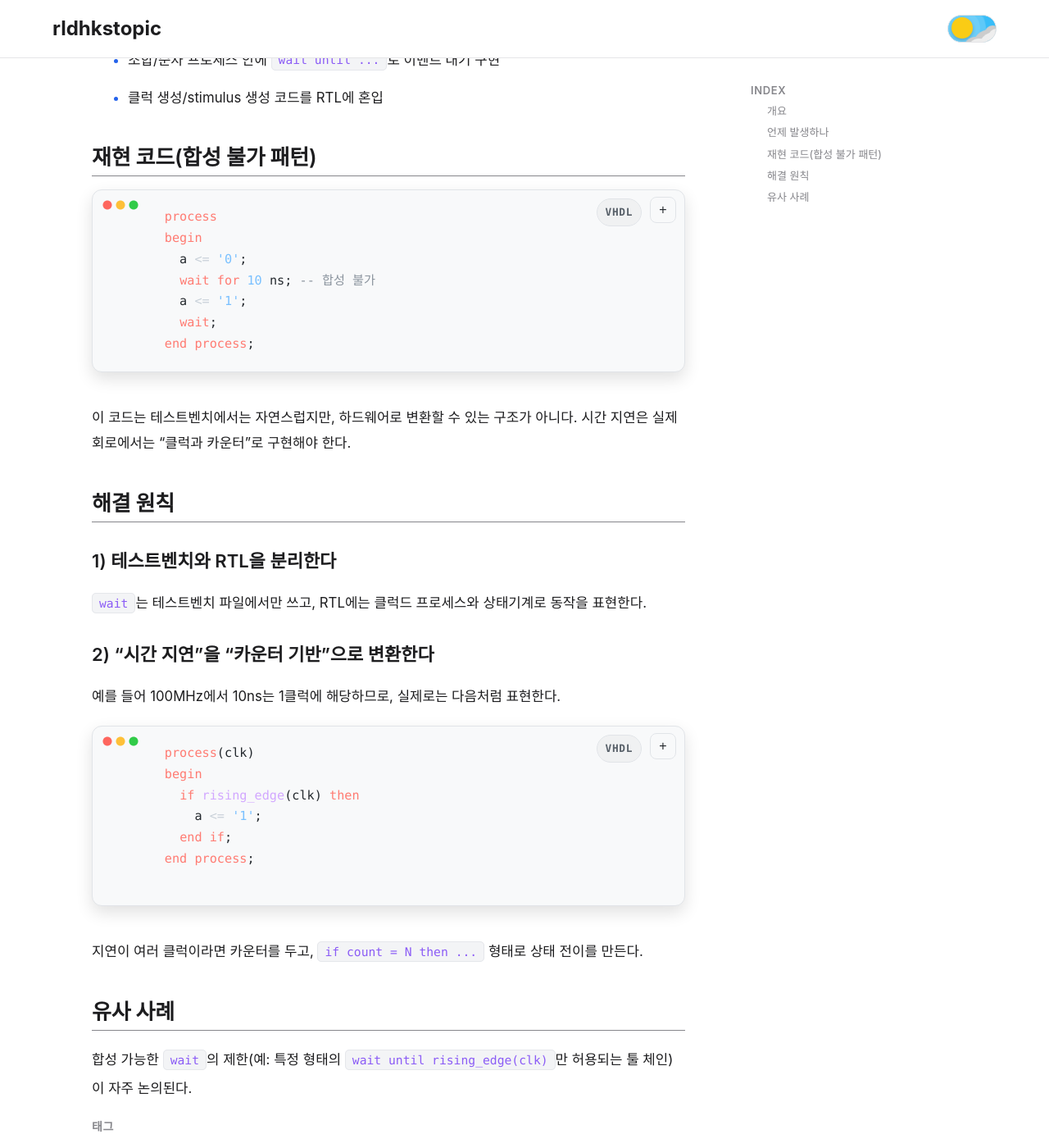
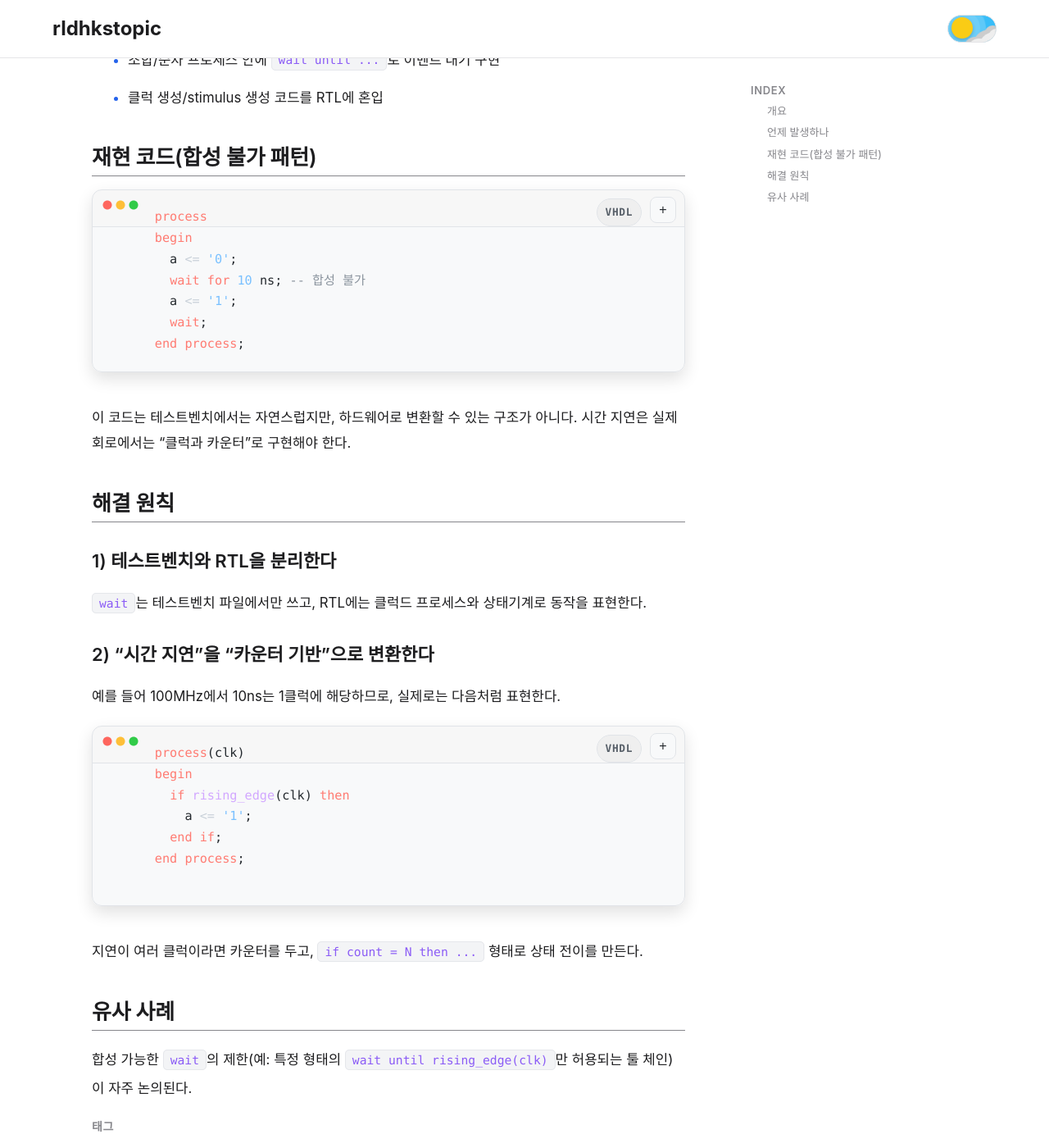
Before and after one commit to rldhkstopic/rldhkstopic.github.io, a Jekyll site: the page built from _posts/2026-01-07-vhdl-wait-statement-not-synthesizable.md, in a window 1280 px wide and 1400 px high, scrolled down 853 px. Shown: the whole window at 82% size. Built offline with Jekyll 4.4.1, drawn with Linux system fonts in a browser that asks for light colours; nearby versions of some CDN libraries; a style sheet for code colours, icons or effects is not loaded.

Commit message:
Update: improve code block spacing and separator

```diff
--- a/assets/css/main.css
+++ b/assets/css/main.css
@@ -1409,8 +1409,19 @@ body.home-page .site-header {
 }
 
 .post-content pre {
-  background: var(--code-bg);
-  padding: 0;
+  --code-toolbar-height: 44px;
+  background:
+    /* separator line between toolbar and code */
+    linear-gradient(to bottom, var(--code-border), var(--code-border)) 0 var(--code-toolbar-height) / 100% 1px no-repeat,
+    /* VSCode-like toolbar background + code background */
+    linear-gradient(
+      to bottom,
+      var(--code-header-bg) 0,
+      var(--code-header-bg) var(--code-toolbar-height),
+      var(--code-bg) var(--code-toolbar-height),
+      var(--code-bg) 100%
+    );
+  padding: var(--code-toolbar-height) 0 0 0;
   border-radius: 12px;
   overflow: hidden;
   margin-bottom: 2rem;
@@ -1430,8 +1441,8 @@ body.home-page .site-header {
 }
 
 .post-content pre.line-numbers {
-  padding-top: 2.2rem;
-  padding-left: 0;
+  padding-top: var(--code-toolbar-height);
+  padding-left: 2.9em; /* reduce excessive left gutter */
 }
 
 .post-content pre::before {
@@ -1465,6 +1476,19 @@ body.home-page .site-header {
     radial-gradient(circle at 22px 6px, #ffbd2e 5px, transparent 6px),
     radial-gradient(circle at 38px 6px, #27c93f 5px, transparent 6px);
   opacity: 0.95;
+}
+
+/* Reduce left whitespace while keeping line numbers readable */
+.post-content pre code {
+  padding: 0.9rem 1rem 1rem 1rem;
+}
+
+.post-content pre.line-numbers > code {
+  padding-left: 0.75rem;
+}
+
+.post-content pre.line-numbers .line-numbers-rows {
+  width: 2.4em;
 }
 
 .post-content pre .code-expand-btn {
```
